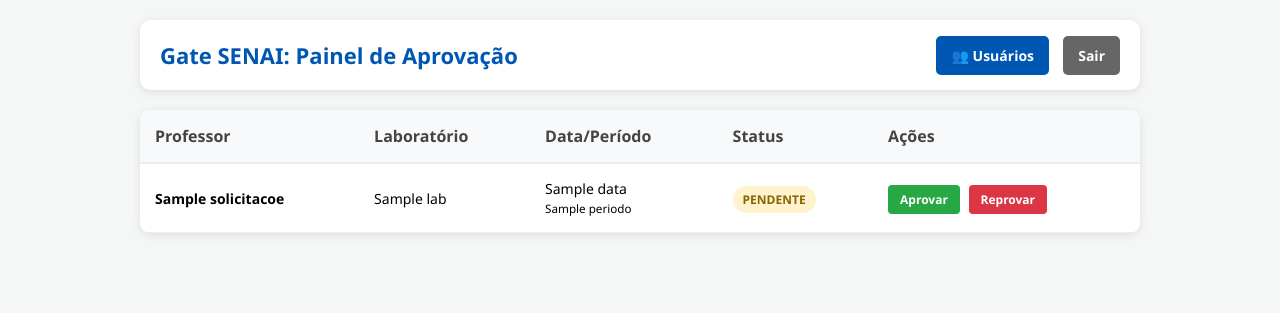
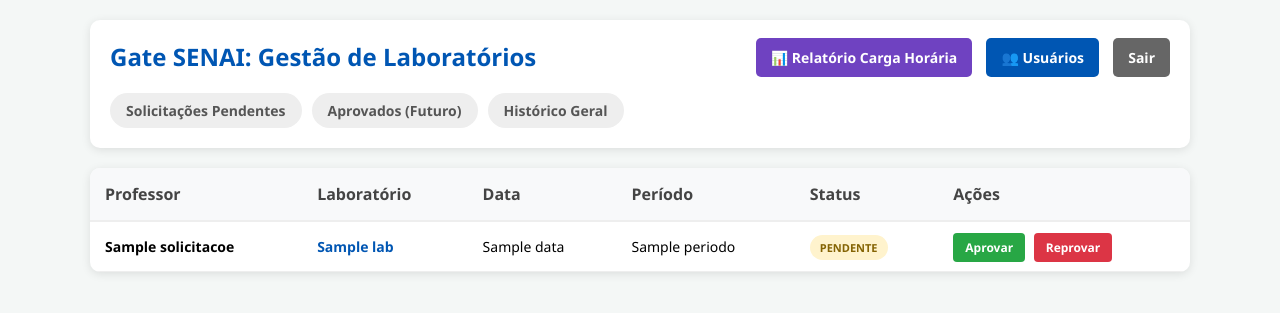
Before and after one commit to Ronaldricoo/gate-senai, a Flask app: page /aprovar in a window 1280 px wide. Shown: the top 313 px of the page. Run offline with Flask 3, Linux system fonts and the light colour scheme; the visitor is signed in with stand-in values (Sample User, id 1); a database or web service that is not in the repository returns one stand-in record (values such as "Sample title").

Commit message:
Update aprovar.html

```diff
--- a/templates/aprovar.html
+++ b/templates/aprovar.html
@@ -3,7 +3,7 @@
 <head>
     <meta charset="UTF-8">
     <meta name="viewport" content="width=device-width, initial-scale=1.0">
-    <title>Aprovações | Gate SENAI</title>
+    <title>Painel de Controle | Gate SENAI</title>
     <style>
         :root {
             --primary: #0056b3;
@@ -14,12 +14,9 @@
         }
 
         body { font-family: 'Segoe UI', sans-serif; background: var(--bg); margin: 0; padding: 20px; }
-        .container { max-width: 1000px; margin: 0 auto; }
+        .container { max-width: 1100px; margin: 0 auto; }
 
         .header-panel {
-            display: flex;
-            justify-content: space-between;
-            align-items: center;
             background: white;
             padding: 20px;
             border-radius: 10px;
@@ -27,7 +24,23 @@
             margin-bottom: 20px;
         }
 
-        h1 { color: var(--primary); margin: 0; font-size: 22px; }
+        .top-row { display: flex; justify-content: space-between; align-items: center; }
+        h1 { color: var(--primary); margin: 0; font-size: 24px; }
+
+        /* Filtros */
+        .filter-bar { margin-top: 20px; display: flex; gap: 10px; }
+        .filter-btn {
+            text-decoration: none;
+            padding: 8px 16px;
+            border-radius: 20px;
+            background: #eee;
+            color: #555;
+            font-size: 14px;
+            font-weight: bold;
+            transition: 0.3s;
+        }
+        .filter-btn.active { background: var(--primary); color: white; }
+        .filter-btn:hover { background: #ddd; }
 
         .nav-buttons a {
             text-decoration: none;
@@ -36,10 +49,9 @@
             font-weight: bold;
             font-size: 14px;
             margin-left: 10px;
-            transition: 0.3s;
         }
-
         .btn-users { background: var(--primary); color: white; }
+        .btn-relatorio { background: #6f42c1; color: white; } /* Cor roxa para destaque */
         .btn-logout { background: #666; color: white; }
 
         .table-card {
@@ -56,7 +68,7 @@
         .badge {
             padding: 5px 10px;
             border-radius: 15px;
-            font-size: 12px;
+            font-size: 11px;
             font-weight: bold;
             text-transform: uppercase;
         }
@@ -71,22 +83,30 @@
             color: white;
             font-size: 12px;
             font-weight: bold;
-            margin-right: 5px;
         }
-        .btn-ok { background: var(--success); }
+        .btn-ok { background: var(--success); margin-right: 5px; }
         .btn-no { background: var(--danger); }
 
-        tr:hover { background-color: #f9f9f9; }
+        tr:hover { background-color: #fcfcfc; }
     </style>
 </head>
 <body>
 
 <div class="container">
     <div class="header-panel">
-        <h1>Gate SENAI: Painel de Aprovação</h1>
-        <div class="nav-buttons">
-            <a href="/usuarios" class="btn-users">👥 Usuários</a>
-            <a href="/logout" class="btn-logout">Sair</a>
+        <div class="top-row">
+            <h1>Gate SENAI: Gestão de Laboratórios</h1>
+            <div class="nav-buttons">
+                <a href="/relatorio" class="btn-relatorio">📊 Relatório Carga Horária</a>
+                <a href="/usuarios" class="btn-users">👥 Usuários</a>
+                <a href="/logout" class="btn-logout">Sair</a>
+            </div>
+        </div>
+
+        <div class="filter-bar">
+            <a href="/aprovar?filtro=Pendentes" class="filter-btn {% if filtro_atual == 'Pendentes' %}active{% endif %}">Solicitações Pendentes</a>
+            <a href="/aprovar?filtro=Futuros" class="filter-btn {% if filtro_atual == 'Futuros' %}active{% endif %}">Aprovados (Futuro)</a>
+            <a href="/aprovar?filtro=Passados" class="filter-btn {% if filtro_atual == 'Passados' %}active{% endif %}">Histórico Geral</a>
         </div>
     </div>
 
@@ -96,7 +116,8 @@
                 <tr>
                     <th>Professor</th>
                     <th>Laboratório</th>
-                    <th>Data/Período</th>
+                    <th>Data</th>
+                    <th>Período</th>
                     <th>Status</th>
                     <th>Ações</th>
                 </tr>
@@ -105,16 +126,23 @@
                 {% for solic in solicitacoes %}
                 <tr>
                     <td><strong>{{ solic.professor_nome }}</strong></td>
-                    <td>{{ solic.lab }}</td>
-                    <td>{{ solic.data }} <br> <small>{{ solic.periodo }}</small></td>
+                    <td><span style="color: var(--primary); font-weight: bold;">{{ solic.lab }}</span></td>
+                    <td>{{ solic.data }}</td>
+                    <td>{{ solic.periodo }}</td>
                     <td><span class="badge {{ solic.status }}">{{ solic.status }}</span></td>
                     <td>
                         {% if solic.status == 'Pendente' %}
-                        <a href="/decisao/{{ solic['_id'] }}/Aprovado" class="btn-ok action-btn">Aprovar</a>
-                        <a href="/decisao/{{ solic['_id'] }}/Reprovado" class="btn-no action-btn">Reprovar</a>
+                            <a href="/decisao/{{ solic['_id'] }}/Aprovado" class="btn-ok action-btn">Aprovar</a>
+                            <a href="/decisao/{{ solic['_id'] }}/Reprovado" class="btn-no action-btn">Reprovar</a>
                         {% else %}
-                        <span style="color: #bbb;">Concluído</span>
+                            <span style="color: #bbb; font-style: italic;">Sem ações</span>
                         {% endif %}
+                    </td>
+                </tr>
+                {% else %}
+                <tr>
+                    <td colspan="6" style="text-align: center; padding: 30px; color: #999;">
+                        Nenhuma solicitação encontrada para este filtro.
                     </td>
                 </tr>
                 {% endfor %}
```
